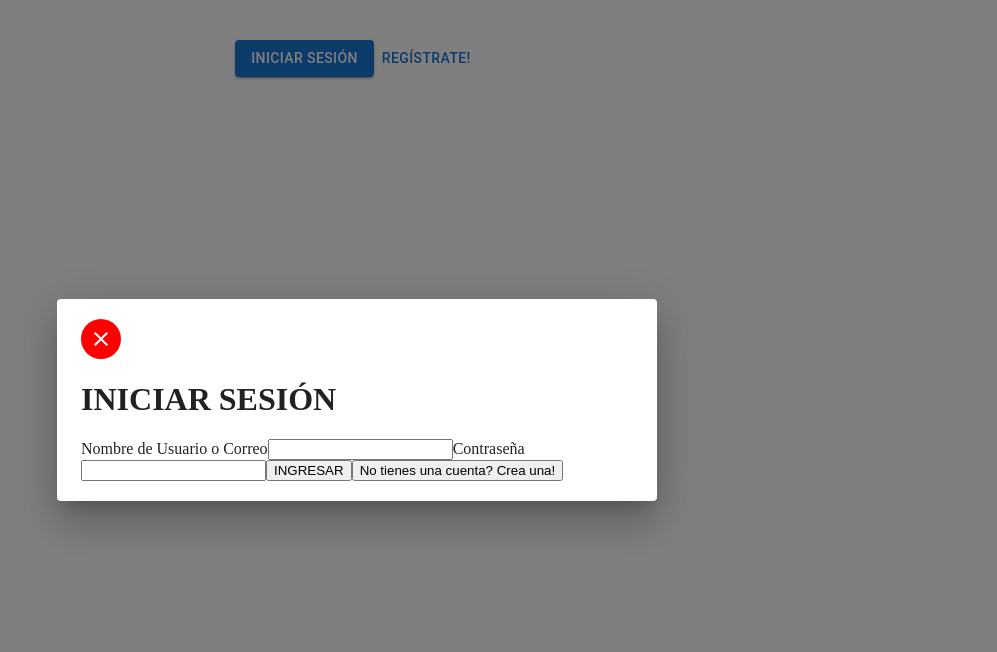
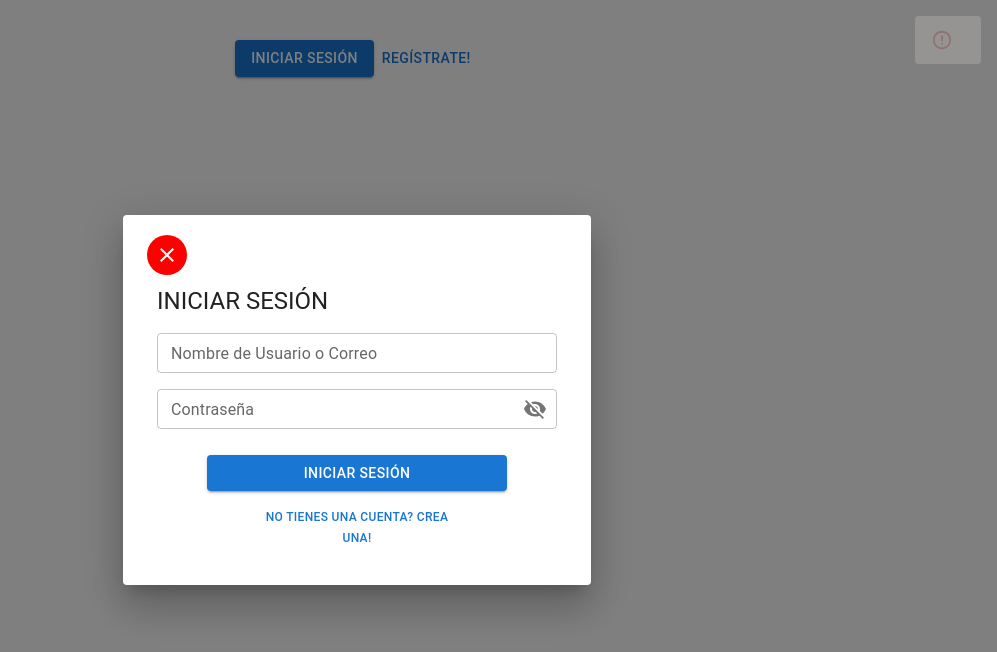
Before and after one commit to task-managment-mintic/frontend, a React (Vite) app: page / in a window 1280 px wide. Both pictures are taken after a click on the button "INICIAR SESIÓN". Shown: the top 652 px of the page, without its empty margins (283-1280 px from the left). Built offline with nearby package versions, Linux system fonts and the light colour scheme.

Commit message:
fix: Change style of LoginForm component to MUI fix: Add type submit on button RegisterForm fix: Delete loginErrors state and use userErrors to handle errors on signIn method

```diff
--- a/src/components/User/LoginForm.jsx
+++ b/src/components/User/LoginForm.jsx
@@ -4,9 +4,12 @@ import { useNavigate } from 'react-router-dom'
 import Swal from 'sweetalert2'
 import { useContext } from 'react'
 import { AuthContext } from '../../context/AuthContext'
+import { Alert, Box, Button, Grid2, Typography } from '@mui/material'
+import Input from '../ui/Input'
+import PwdInput from '../ui/PwdInput'
 
 const LoginForm = ({ openRegister }) => {
-    const { loginError, signIn } = useContext(AuthContext)
+    const { userErrors, signIn } = useContext(AuthContext)
     const { register, handleSubmit } = useForm()
     const navigate = useNavigate()
 
@@ -26,28 +29,65 @@ const LoginForm = ({ openRegister }) => {
 
     return (
         <div>
-            {loginError && (
-                <div className='fixed top-4 right-4 flex flex-col space-y-2 z-50'>
-                    <div className='bg-red-500 text-white p-4 rounded-lg shadow-lg z-50 animate-fade-out'
-                        style={{ animationDelay: `0.25s` }}
+            <div style={{ position: 'fixed', top: 16, right: 16, zIndex: 50 }}>
+                {userErrors && (
+                    <Alert severity='error'
+                        style={{ animationDelay: '0.25s' }}
+                        className='animate-fade-out'
                     >
-                        <div className="flex justify-between items-center">
-                            <span>{loginError}</span>
-                        </div>
-                    </div>
-                </div>
-            )}
-            <h1>INICIAR SESIÓN</h1>
-            <form onSubmit={onSubmit}>
-                <label htmlFor='logger'>Nombre de Usuario o Correo</label>
-                <input type='text' id='logger' {...register('logger')} />
+                        {userErrors}
+                    </Alert>
+                )}
+            </div>
+            <Box sx={{ flexGrow: 1, maxWidth: '400px', margin: '0 auto', padding: '10px' }}>
+                <form onSubmit={onSubmit}>
+                    <Grid2 container spacing={2}>
+                        <Grid2 size={12}>
+                            <Typography variant='h5' alignt='center'>
+                                INICIAR SESIÓN
+                            </Typography>
+                        </Grid2>
 
-                <label htmlFor='password'>Contraseña</label>
-                <input type='password' id='password' {...register('password')} />
+                        <Grid2 size={12}>
+                            <Input id='logger' label='Nombre de Usuario o Correo' register={register} />
+                        </Grid2>
 
-                <button>INGRESAR</button>
-                <button onClick={openRegister}>No tienes una cuenta? Crea una!</button>
-            </form>
+                        <Grid2 size={12}>
+                            <PwdInput id='password' label='Contraseña' register={register} />
+                        </Grid2>
+
+                        <Grid2 size={12}
+                            fullWidth
+                            sx={{
+                                display: 'flex',
+                                marginTop: '10px',
+                                flexDirection: 'column',
+                                alignItems: 'center'
+                            }}
+                        >
+                            <Button variant='contained'
+                                type='submit'
+                                fullWidth
+                                sx={{
+                                    marginBottom: '10px',
+                                    width: '300px'
+                                }}
+                            >
+                                Iniciar Sesión
+                            </Button>
+                            <Button variant='text'
+                                onClick={openRegister}
+                                sx={{
+                                    width: '200px',
+                                    fontSize: '0.75rem'
+                                }}
+                            >
+                                No tienes una cuenta? Crea una!
+                            </Button>
+                        </Grid2>
+                    </Grid2>
+                </form>
+            </Box>
         </div>
     )
 }
--- a/src/components/User/RegisterForm.jsx
+++ b/src/components/User/RegisterForm.jsx
@@ -35,7 +35,7 @@ const RegisterForm = ({ openLogin }) => {
                 {userErrors.map((error, index) => (
                     <Alert key={index}
                         severity='error'
-                        style={{ animationDelay: `${index * 0.25}s`}}
+                        style={{ animationDelay: `${index * 0.25}s`, marginTop: '2px' }}
                         className='animate-fade-out'
                     >
                         {error}
@@ -84,6 +84,7 @@ const RegisterForm = ({ openLogin }) => {
                             }}
                         >
                             <Button variant='contained'
+                                type='submit'
                                 fullWidth
                                 sx={{
                                     marginBottom: '10px',
--- a/src/context/AuthContext.jsx
+++ b/src/context/AuthContext.jsx
@@ -19,7 +19,6 @@ export const AuthProvider = ({ children }) => {
     const [isAuthenticated, setIsAuthenticated] = useState(false)
     const [isLoading, setIsLoading] = useState(false)
     const [userErrors, setUserErrors] = useState([])
-    const [loginError, setLoginError] = useState('')
 
     const signUp = async user => {
         setIsLoading(true)
@@ -38,7 +37,7 @@ export const AuthProvider = ({ children }) => {
 
     const signIn = async user => {
         setIsLoading(true)
-        setLoginError('')
+        setUserErrors('')
         try {
             const response = await loginAccountRequest(user)
             localStorage.setItem('auth_token', response.data.token)
@@ -46,7 +45,7 @@ export const AuthProvider = ({ children }) => {
             return true
         } catch (error) {
             setIsLoading(false)
-            setLoginError(error.response.data.message)
+            setUserErrors([error.response.data.message])
         }
     }
 
@@ -166,8 +165,7 @@ export const AuthProvider = ({ children }) => {
             xpRequired,
             isAuthenticated,
             isLoading,
-            userErrors,
-            loginError
+            userErrors
         }}>
             {children}
         </AuthContext.Provider>
```
